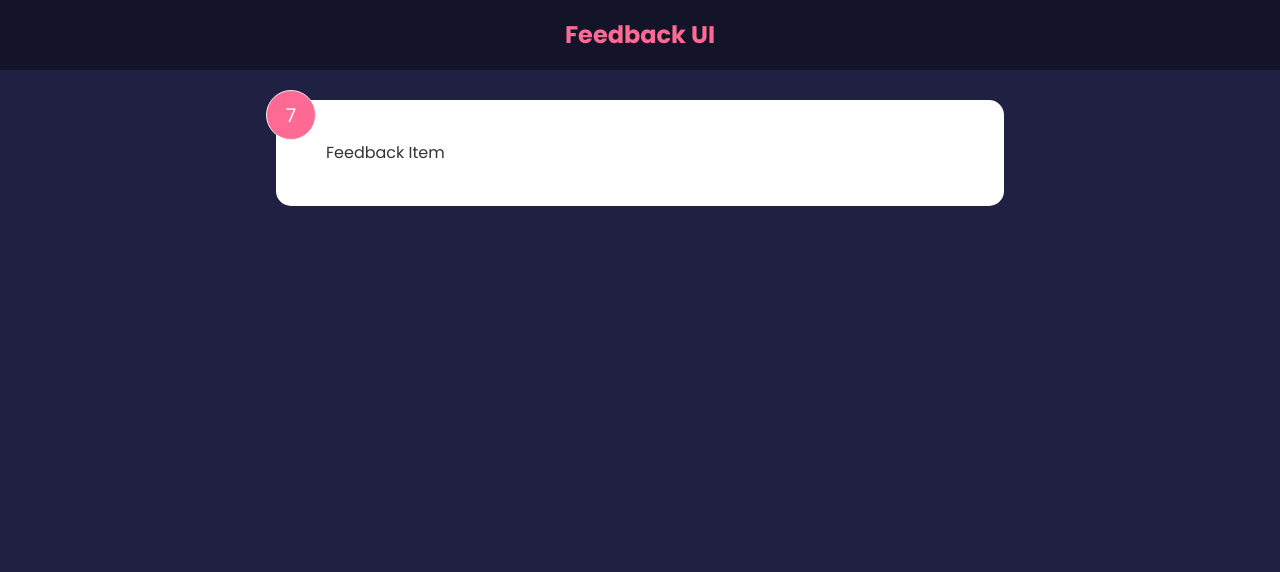
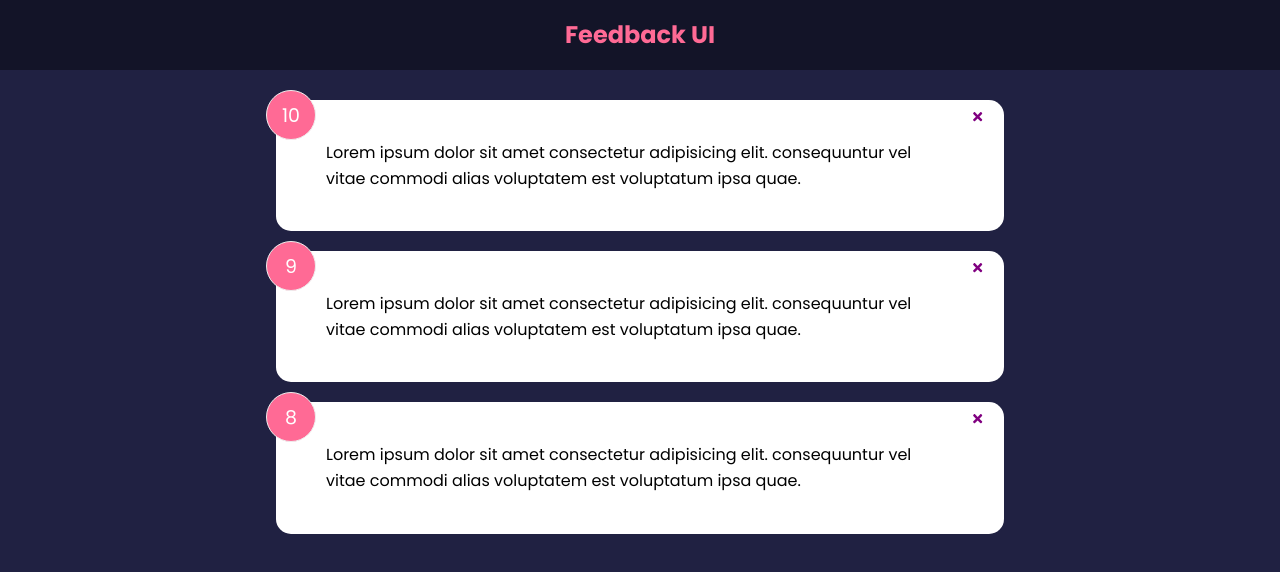
Before and after one commit to LLira09/feedback-app, a React (Create React App) app: page / in a window 1280 px wide. Shown: the top 572 px of the page. Built offline with nearby package versions, Linux system fonts and the light colour scheme.

Commit message:
added ability to delete feedback

```diff
--- a/package.json
+++ b/package.json
@@ -8,7 +8,8 @@
     "@testing-library/user-event": "^12.8.3",
     "react": "^17.0.2",
     "react-dom": "^17.0.2",
-    "react-scripts": "4.0.3",
+    "react-icons": "^4.3.1",
+    "react-scripts": "^3.4.4",
     "web-vitals": "^1.1.2"
   },
   "scripts": {
--- a/src/App.js
+++ b/src/App.js
@@ -1,15 +1,24 @@
+import React from 'react'
 import { useState } from 'react'
 import Header from './components/Header'
-import FeedbackItem from './components/FeedbackItem'
+import FeedbackList from './components/FeedbackList'
 import FeedbackData from './data/FeedbackData'
 
 function App() {
     const [feedback, setFeedback] = useState(FeedbackData)
+
+    const deleteFeedback = id => {
+        if (window.confirm('Are you sure you want to delete?')) {
+            setFeedback(feedback.filter((item) => item.id !== id))
+        }
+
+    }
     return (
         <>
             <Header />
             <div className='container'>
-                <FeedbackItem />
+                <FeedbackList feedback={feedback} handleDelete={(id) => console.log(id)}
+                    handleDelete={deleteFeedback} />
             </div>
         </>
     )
--- a/src/components/FeedbackItem.jsx
+++ b/src/components/FeedbackItem.jsx
@@ -1,14 +1,22 @@
-import { useState } from 'react'
-function FeedbackItem() {
-  const [rating, setRating] = useState(7)
-  const [text, setText] = useState('Feedback Item')
+import React from 'react'
+import { FaTimes } from 'react-icons/fa'
+import PropTypes from 'prop-types'
+import Card from './shared/Card'
 
+function FeedbackItem({ item, handleDelete }) {
   return (
-    <div className='card'>
-      <div className='num-display'>{rating}</div>
-      <div className='text-display'>{text}</div>
-    </div>
+    <Card>
+      <div className='num-display'>{item.rating}</div>
+      <button className='close'>
+        <FaTimes onClick={() => handleDelete(item.id)} color='purple' />
+      </button>
+      <div className='text-display'>{item.text}</div>
+    </Card>
   )
 }
 
+FeedbackItem.propTypes = {
+  item: PropTypes.object.isRequired,
+}
+
 export default FeedbackItem
--- /dev/null
+++ b/src/components/FeedbackList.jsx
@@ -0,0 +1,28 @@
+import React from 'react'
+import PropTypes from 'prop-types'
+import FeedbackItem from './FeedbackItem'
+
+function FeedbackList({ feedback, handleDelete }) {
+  if (!feedback || feedback.length === 0) {
+    return <p>No Feedback yet</p>
+  }
+  return (
+    <div className='feedback-list'>
+      {feedback.map((item) => (
+        <FeedbackItem key={item.id} item={item} handleDelete={handleDelete} />
+      ))}
+    </div>
+  )
+}
+
+FeedbackList.propTypes = {
+  feedback: PropTypes.arrayOf(
+    PropTypes.shape({
+      id: PropTypes.number.isRequired,
+      text: PropTypes.string.isRequired,
+      rating: PropTypes.number.isRequired,
+    })
+  ),
+}
+
+export default FeedbackList
--- a/src/components/Header.jsx
+++ b/src/components/Header.jsx
@@ -1,3 +1,4 @@
+import React from 'react'
 import PropTypes from 'prop-types'
 
 function Header({ text, bgColor, textColor }) {
--- /dev/null
+++ b/src/components/shared/Card.jsx
@@ -0,0 +1,28 @@
+import React from 'react'
+import PropTypes from 'prop-types'
+
+function Card({ children, reverse }) {
+  //   return <div className={`card ${reverse && 'reverse'}`}>{children}</div>
+  return (
+    <div
+      className='card'
+      style={{
+        backgroundColor: reverse ? 'rgba(0,0,0,0.4' : '#fff',
+        color: reverse ? '#fff' : '#000',
+      }}
+    >
+      {children}
+    </div>
+  )
+}
+
+Card.defaultProps = {
+  reverse: false,
+}
+
+Card.propTypes = {
+  children: PropTypes.node.isRequired,
+  reverse: PropTypes.bool,
+}
+
+export default Card
```
Also changed, not shown: 1 other file (tests, documents, lock files or other folders).
